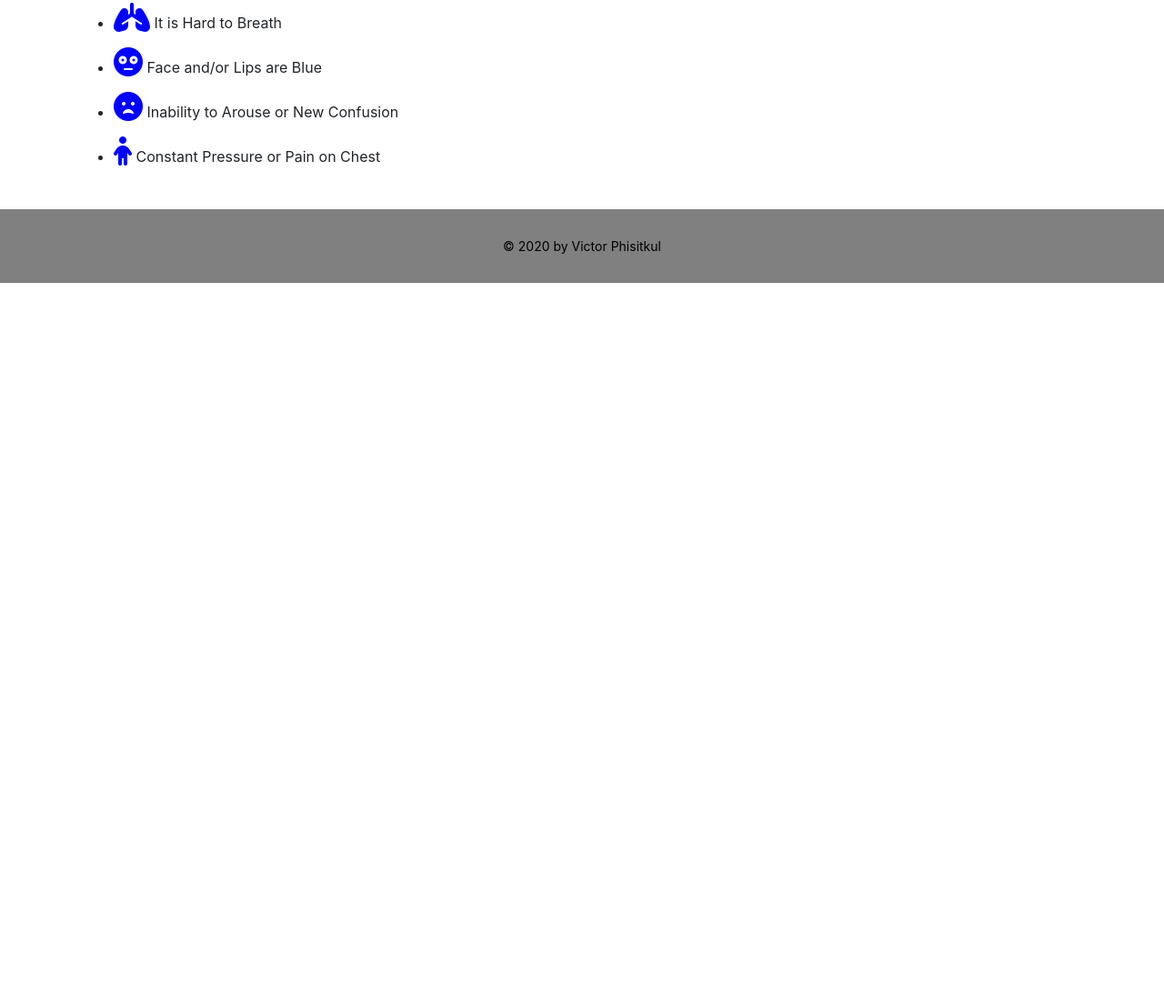
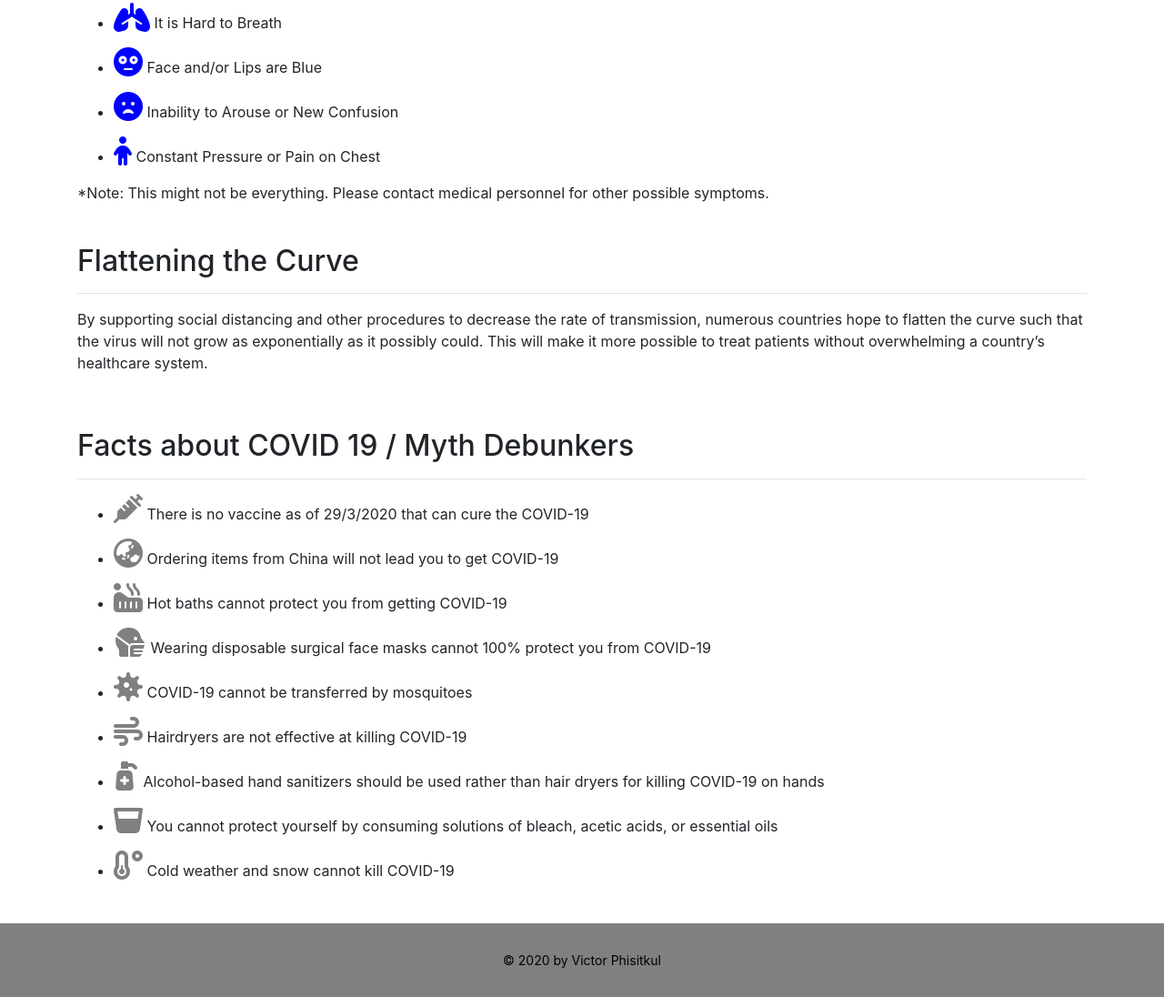
Before and after one commit to Bobthebuilder-cool/Bob-the-builder, a plain HTML site: page index.html in a window 1280 px wide. Shown: the part 1843-2939 px from the top of the page at 91% size. Before the commit the page ends 2154 px from the top, so only its background shows below. Drawn offline with nearby package versions, Linux system fonts and the light colour scheme.

Commit message:
improve 4

```diff
--- a/css/stylesheet.css
+++ b/css/stylesheet.css
@@ -22,6 +22,10 @@
     font-size: 2em;
     color:blue
 }
+.cool{
+    font-size: 2em;
+    color: gray
+}
 footer{
     background:gray;
     padding:30px 0;
--- a/index.html
+++ b/index.html
@@ -58,6 +58,34 @@
                     <li><i class="emoji fas fa-frown-open"></i>  Inability to Arouse or New Confusion</li>
                     <li><i class="emoji fas fa-child"></i> Constant Pressure or Pain on Chest</li>
                 </ul>
+                <h8>*Note: This might not be everything. Please contact medical personnel for other possible symptoms.</h8>
+            </div>
+        </div>
+        <br>
+        <div class="row">
+            <div class="col">
+                <h2 class="title">Flattening the Curve</h2>
+                <hr>
+                <p>By supporting social distancing and other procedures to decrease the rate of transmission, numerous countries hope to flatten the curve such that the virus will not grow as exponentially as it possibly could. This will make it more possible to treat patients without overwhelming a country’s healthcare system.
+                </p>
+            </div>
+        </div>
+        <br>
+        <div class="row">
+            <div class="col">
+                <h2 class="title">Facts about COVID 19 / Myth Debunkers</h2>
+                <hr>
+                <ul class="protect-list">
+                    <li><i class="cool fas fa-syringe"></i>  There is no vaccine as of 29/3/2020 that can cure the COVID-19</li>
+                    <li><i class="cool fas fa-globe-asia"></i>  Ordering items from China will not lead you to get COVID-19</li>
+                    <li><i class="cool fas fa-hot-tub"></i>  Hot baths cannot protect you from getting COVID-19</li>
+                    <li><i class="cool fas fa-head-side-mask"></i>  Wearing disposable surgical face masks cannot 100% protect you from COVID-19</li>
+                    <li><i class="cool fas fa-virus"></i>  COVID-19 cannot be transferred by mosquitoes</li>
+                    <li><i class="cool fas fa-wind"></i>  Hairdryers are not effective at killing COVID-19</li>
+                    <li><i class="cool fas fa-pump-medical"></i>  Alcohol-based hand sanitizers should be used rather than hair dryers for killing COVID-19 on hands</li>
+                    <li><i class="cool fas fa-glass-whiskey"></i>  You cannot protect yourself by consuming solutions of bleach, acetic acids, or essential oils</li>
+                    <li><i class="cool fas fa-temperature-low"></i>  Cold weather and snow cannot kill COVID-19</li>
+                </ul>
             </div>
         </div>
     </div>
```
